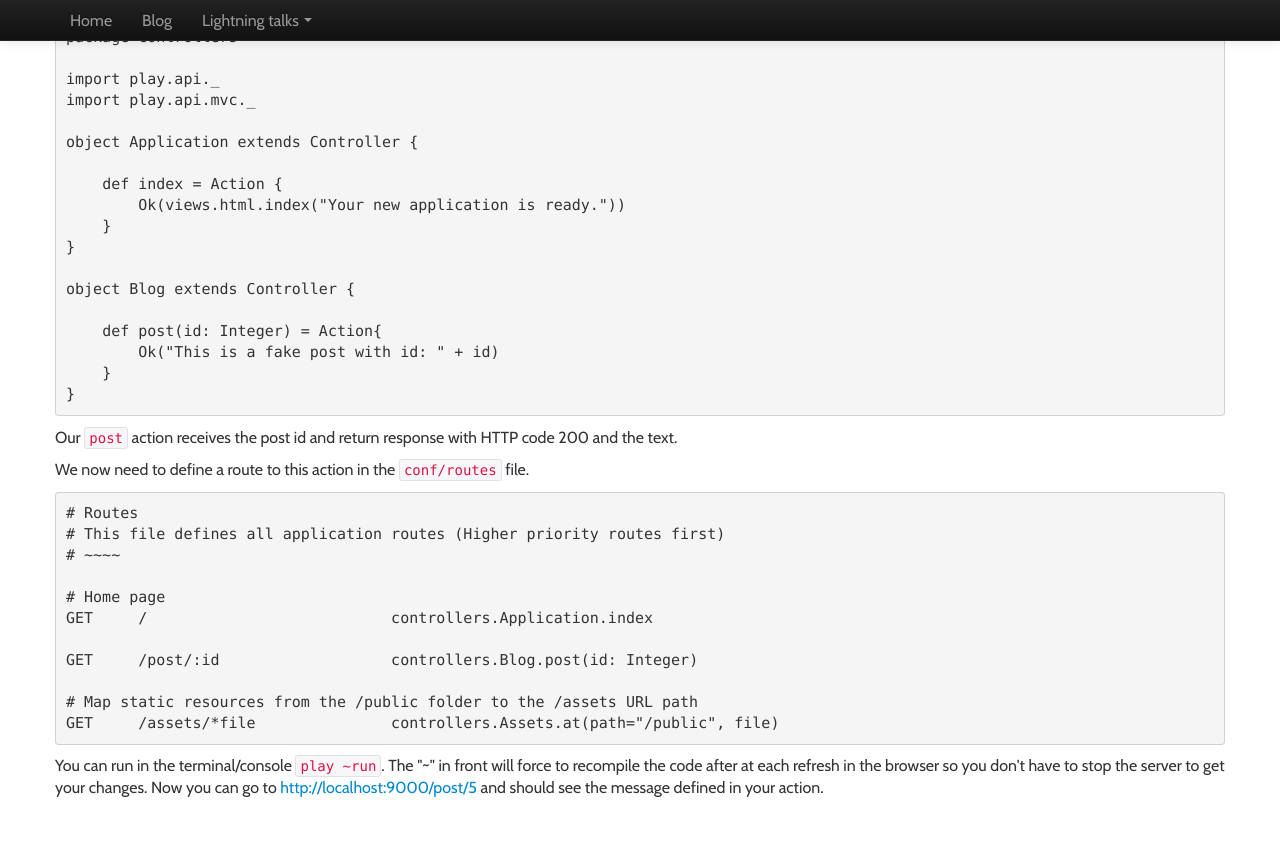
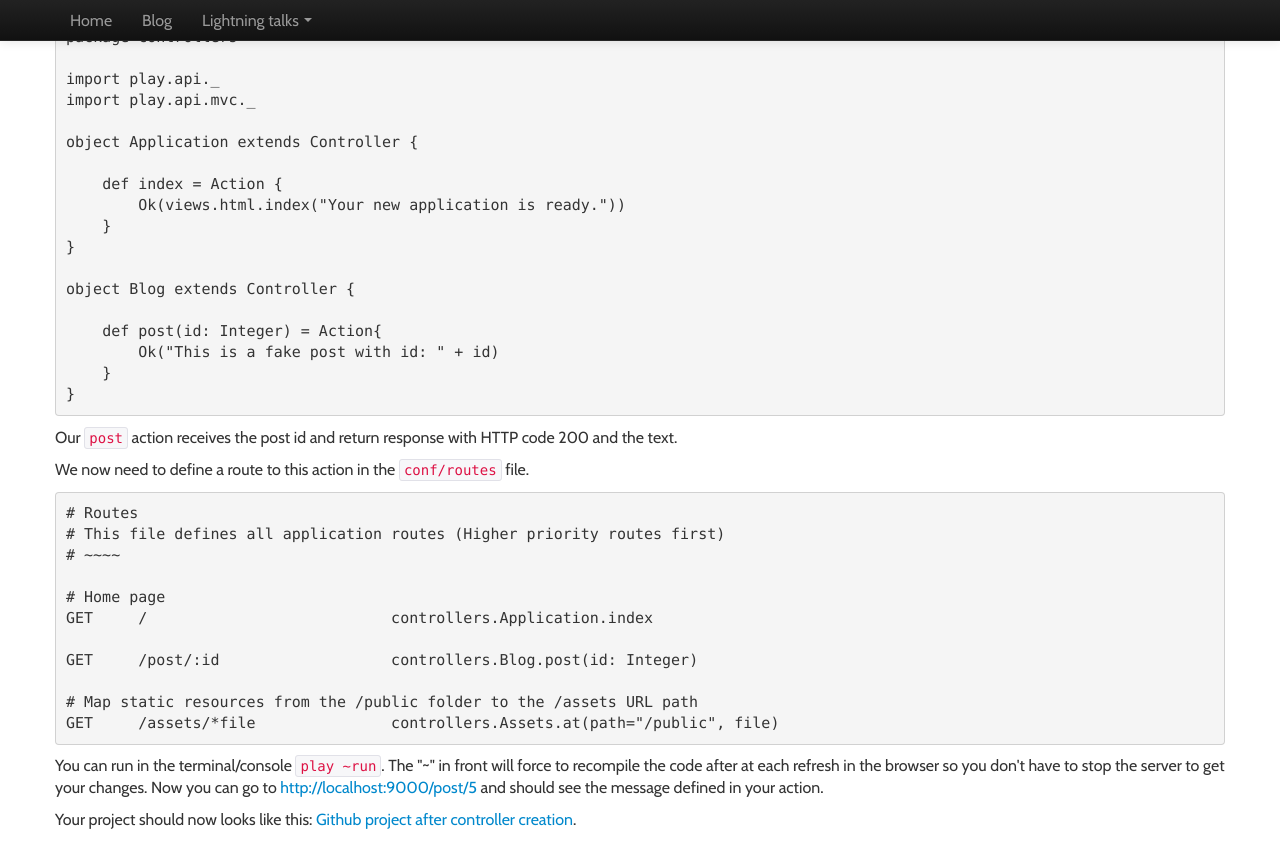
Before and after one commit to toff63/Sandbox, a Jekyll site: the page built from tutorial/play2.html, in a window 1280 px wide and 900 px high, scrolled down 896 px. Shown: the top 868 px of the window. Built offline with Jekyll 4.4.1, drawn with Linux system fonts in a browser that asks for light colours; nearby versions of some CDN libraries; some web fonts are replaced; Markdown is read by kramdown in place of the engine named in the settings.

Commit message:
added the creation of a controller to the play tutorial. added a link to the code in github

```diff
--- a/tutorial/play2.html
+++ b/tutorial/play2.html
@@ -80,3 +80,4 @@ GET     /assets/*file               controllers.Assets.at(path="/public", file)
 </pre>
 <p>
 You can run in the terminal/console <code>play ~run</code>. The "~" in front will force to recompile the code after at each refresh in the browser so you don't have to stop the server to get your changes. Now you can go to <a href="htpp://localhost:9000/post/5">http://localhost:9000/post/5</a> and should see the message defined in your action.</p>
+<p>Your project should now looks like this: <a href="https://github.com/toff63/playTutoial/tree/885cf340c02ec8820a8b1ff414fc099b21bd47ad">Github project after controller creation</a>.</p>
```
